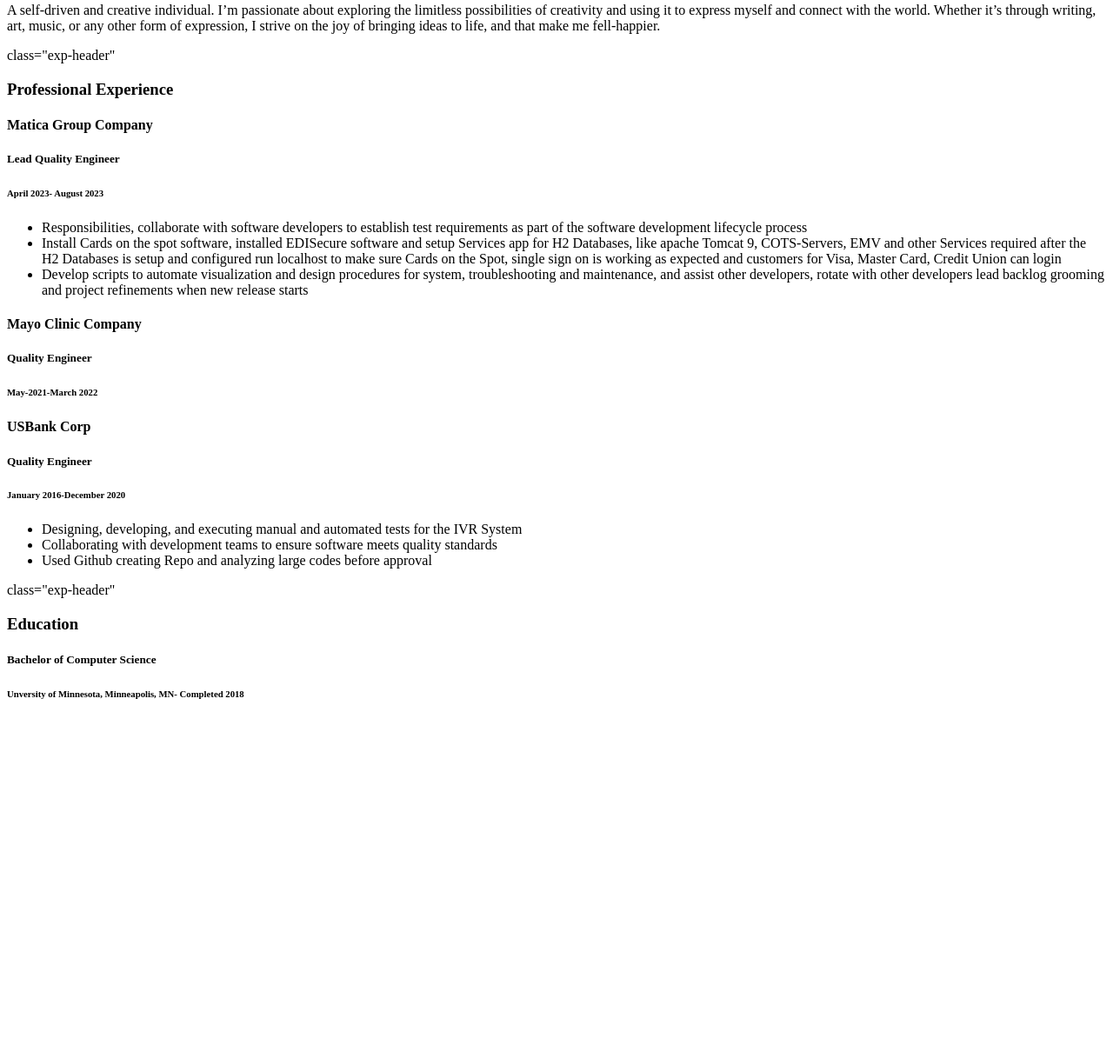
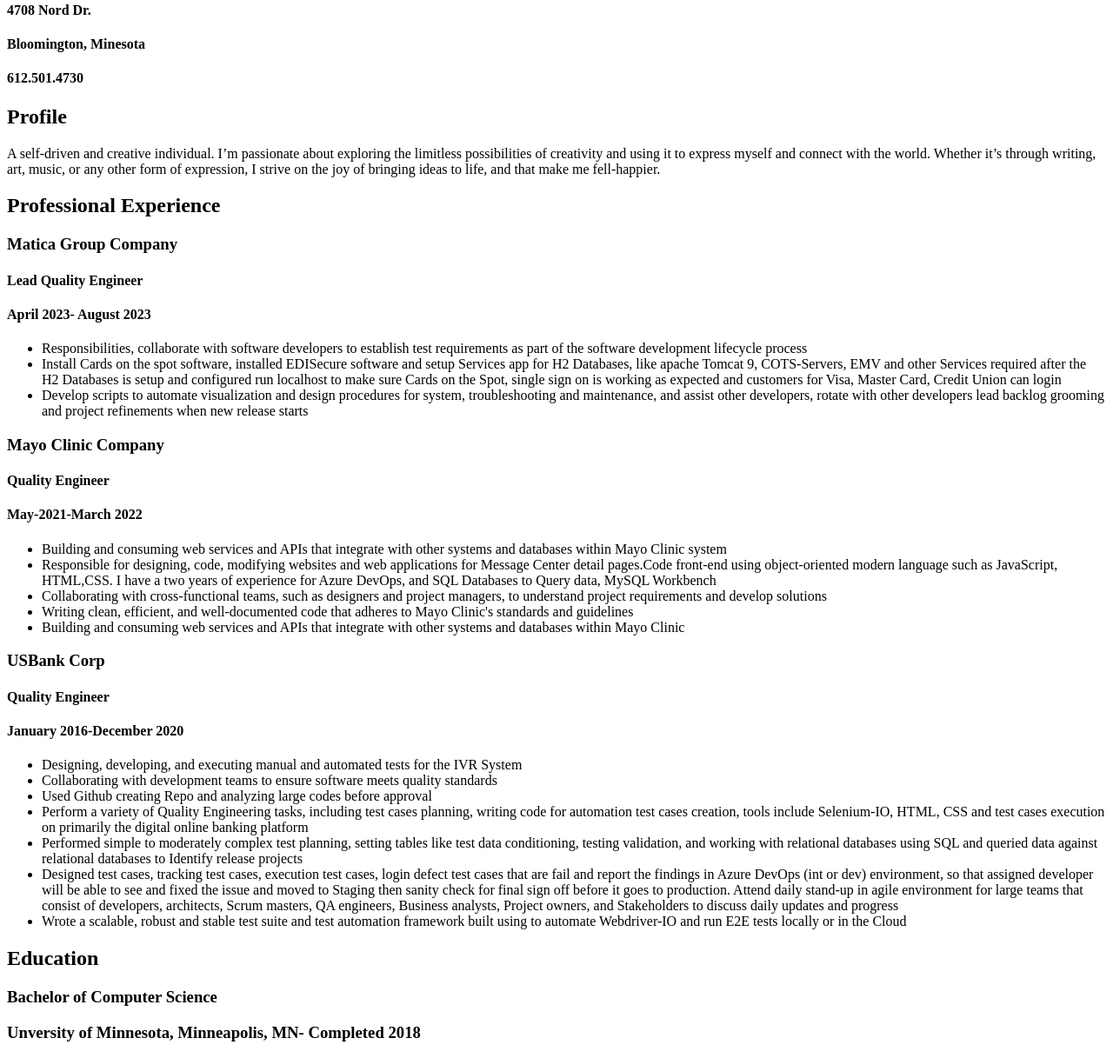
Before and after one commit to foosmahamud/foosmahamudresume.github.io, a plain HTML site: page index.html in a window 1280 px wide. Shown: the part 77-1294 px from the top of the page at 87% size. Before the commit the page ends 906 px from the top, so only its background shows below. Drawn offline with Linux system fonts and the light colour scheme.

Commit message:
Update index.html

```diff
--- a/index.html
+++ b/index.html
@@ -1,54 +1,71 @@
+
      <!DOCTYPE html>
-<html>
   <head>
   <meta charset="utf-8">
   <meta name="viewport" content="width=device-width">
-  <title>Foos Mahamud Resume</title>
+  <title>Foos Mahamud </title>
 </head>
 <body>
     <div>
         <h1>Foos Mahamud</h1>
+        <h4>4708 Nord Dr.</h4>
+        <h4>Bloomington, Minesota</h4>
+        <h4>612.501.4730</h4>
+   </div>
+    <div>
+           <h2> Profile</h2>
            <p>A self-driven and creative individual.
-         I’m passionate about exploring the limitless possibilities of creativity and using it to express myself and connect with the world.
+           I’m passionate about exploring the limitless possibilities of creativity
+           and using it to express myself and connect with the world.
            Whether it’s through writing, art, music, or any other form of expression,
            I strive on the joy of bringing ideas to life, and that make me fell-happier.
   </div>
-  <div> class="exp-header"
-   <h3> Professional Experience</h3>
+    <div class="exp-header">
+      <h2>Professional Experience</h2>
   </div>
-
    <div>
-    <h4>Matica Group Company</h4>
-    <h5>Lead Quality Engineer</h5>
-    <h6>April 2023- August 2023</h6>
-
+        <h3>Matica Group Company</h3>
+        <h4>Lead Quality Engineer</h4>
+        <h4>April 2023- August 2023</h4>
      <ul>
         <li>Responsibilities, collaborate with software developers to establish test requirements as part of the software development lifecycle process</li>
         <li>Install Cards on the spot software, installed EDISecure software and setup Services app for H2 Databases, like apache Tomcat 9, COTS-Servers, EMV and other Services required after the H2 Databases is setup and configured run localhost to make sure Cards on the Spot, single sign on is working as expected and customers for Visa, Master Card, Credit Union can login</li>
         <li>Develop scripts to automate visualization and design procedures for system, troubleshooting and maintenance, and assist other developers, rotate with other developers lead backlog grooming and project refinements when new release starts</li>
     </ul>
   </div>
-
    <div>
-    <h4>Mayo Clinic Company</h4>
-    <h5>Quality Engineer</h5>
-    <h6>May-2021-March 2022</h6>
-
-    <h4>USBank Corp</h4>
-    <h5>Quality Engineer</h5>
-    <h6>January 2016-December 2020</h6>
+      <h3>Mayo Clinic Company</h3>
+      <h4>Quality Engineer</h4>
+      <h4>May-2021-March 2022</h4>
+    <ul>
+      <li>Building and consuming web services and APIs that integrate with other systems and databases within Mayo Clinic system</li>
+      <li>Responsible for designing, code, modifying websites and web applications for Message Center detail pages.Code front-end using object-oriented modern language such as JavaScript, HTML,CSS.
+          I have a two years of experience for Azure DevOps, and SQL Databases to Query data, MySQL Workbench</li>
+      <li>Collaborating with cross-functional teams, such as designers and project managers, to understand project requirements and develop solutions</li>
+      <li>Writing clean, efficient, and well-documented code that adheres to Mayo Clinic's standards and guidelines</li>
+      <li>Building and consuming web services and APIs that integrate with other systems and databases within Mayo Clinic</li>
+   </ul>
+ </div>
+    <div>
+      <h3>USBank Corp</h3>
+      <h4>Quality Engineer</h4>
+      <h4>January 2016-December 2020</h4>
     <ul>
       <li>Designing, developing, and executing manual and automated tests for the IVR System</li>
       <li>Collaborating with development teams to ensure software meets quality standards</li>
       <li>Used Github creating Repo and analyzing large codes before approval</li>
+      <li>Perform a variety of Quality Engineering tasks, including test cases planning, writing code for automation test cases creation, tools include Selenium-IO, HTML, CSS and test cases execution on primarily the digital online banking platform</li>
+      <li>Performed simple to moderately complex test planning, setting tables like test data conditioning, testing validation, and working with relational databases using SQL and queried data against relational databases to Identify release projects</li>
+      <li>Designed test cases, tracking test cases, execution test cases, login defect test cases that are fail and report the findings in Azure DevOps (int or dev) environment, so that assigned developer will be able to see and fixed the issue and moved to Staging then sanity check for final sign off before it goes to production. Attend daily stand-up in agile environment for large teams that consist of developers, architects, Scrum masters, QA engineers, Business analysts, Project owners, and Stakeholders to discuss daily updates and progress</li>
+      <li>Wrote a scalable, robust and stable test suite and test automation framework built using to automate Webdriver-IO and run E2E tests locally or in the Cloud</li>
    </ul>
  </div>
-    <div> class="exp-header"
-   <h3>Education</h3>
+   <div class="exp-header">
+     <h2>Education</h2>
   </div>
     <div>
-        <h5>Bachelor of Computer Science</h5>
-        <h6>Unversity of Minnesota, Minneapolis, MN- Completed 2018</h6>
+        <h3>Bachelor of Computer Science</h3>
+        <h3>Unversity of Minnesota, Minneapolis, MN- Completed 2018</h3>
  </div>
 </body>
 </html>
```
Lines whose indentation alone changed are shown as unchanged.
